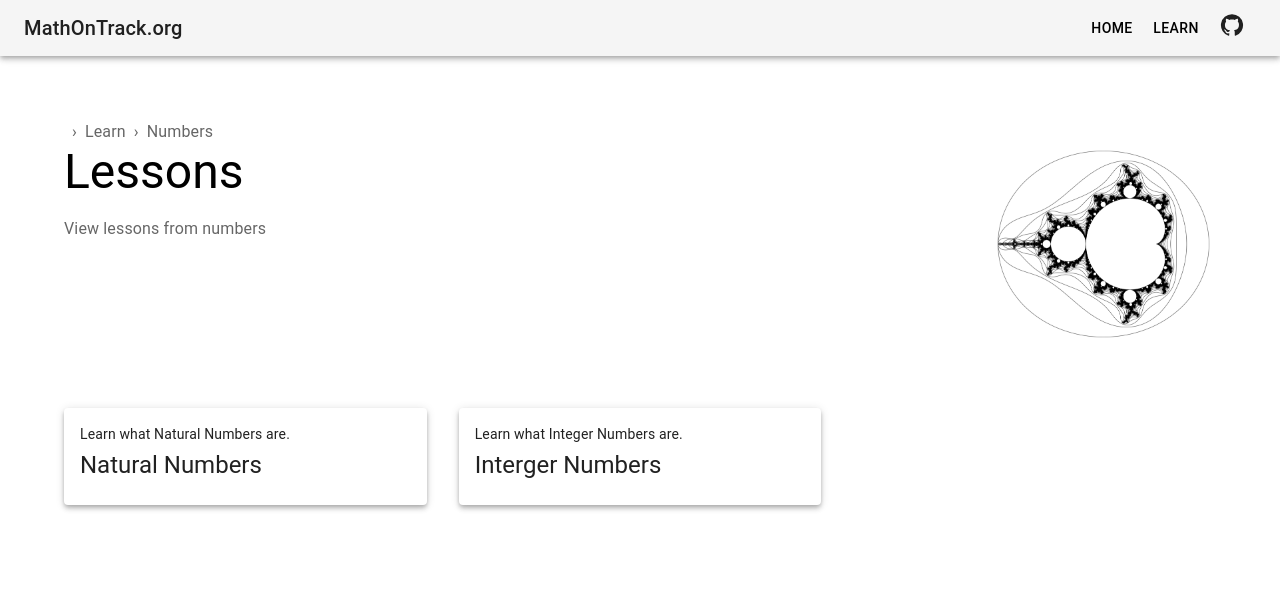
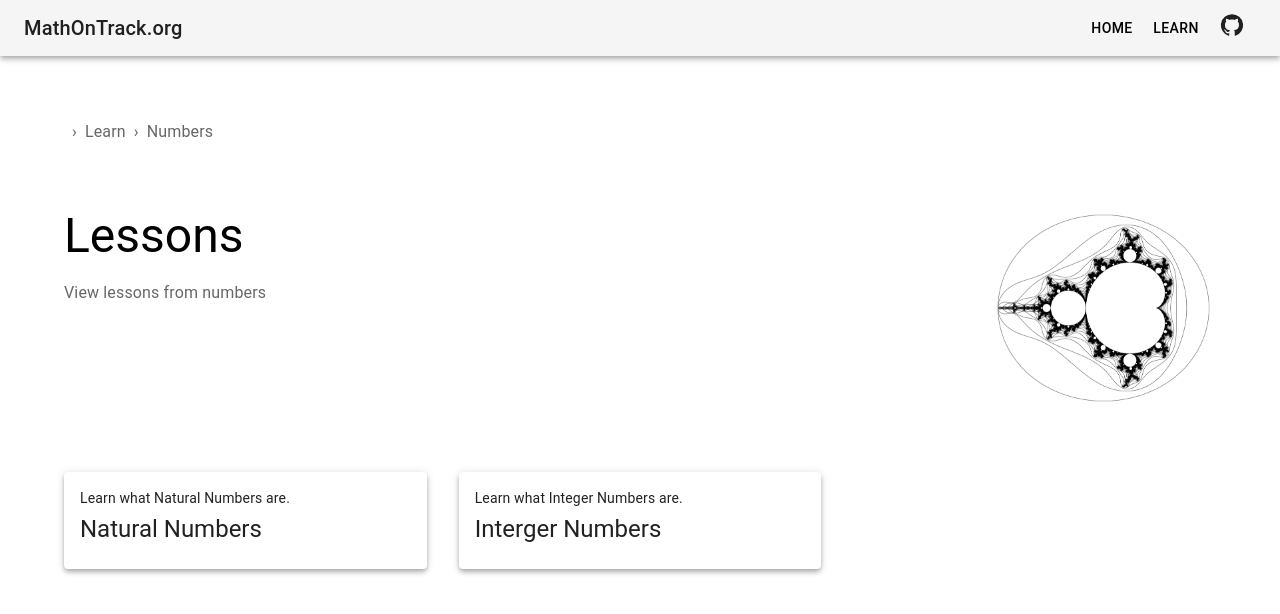
Before and after one commit to Mush-A/MathOnTrack, a Next.js app: page /learn/numbers/lessons in a window 1280 px wide. Shown: the top 614 px of the page. Built offline with nearby package versions, Linux system fonts and the light colour scheme.

Commit message:
Move: breadcrumbs to their own container

```diff
--- a/pages/learn/[course]/lessons/index.tsx
+++ b/pages/learn/[course]/lessons/index.tsx
@@ -27,6 +27,8 @@ export default function Lessons(props: Lessons) {
         </Head>
         <GeneralContainer>
             <NextBreadcrumbs mapTo={{ from: '[course]', to: '[course]/lessons' }} />
+        </GeneralContainer>
+        <GeneralContainer>
             <PageIntro title="Lessons" image='/assets/mandelbrot.png'>
                 <p>View lessons from {props.course_id}</p>
             </PageIntro>
--- a/pages/learn/index.tsx
+++ b/pages/learn/index.tsx
@@ -25,6 +25,8 @@ export default function Courses(props: Courses) {
         </Head>
         <GeneralContainer>
             <NextBreadcrumbs mapTo={{ from: '[course]', to: '[course]/lessons' }} />
+        </GeneralContainer>
+        <GeneralContainer>
             <PageIntro
                 title="Courses"
                 image='/assets/graph.svg'
```
